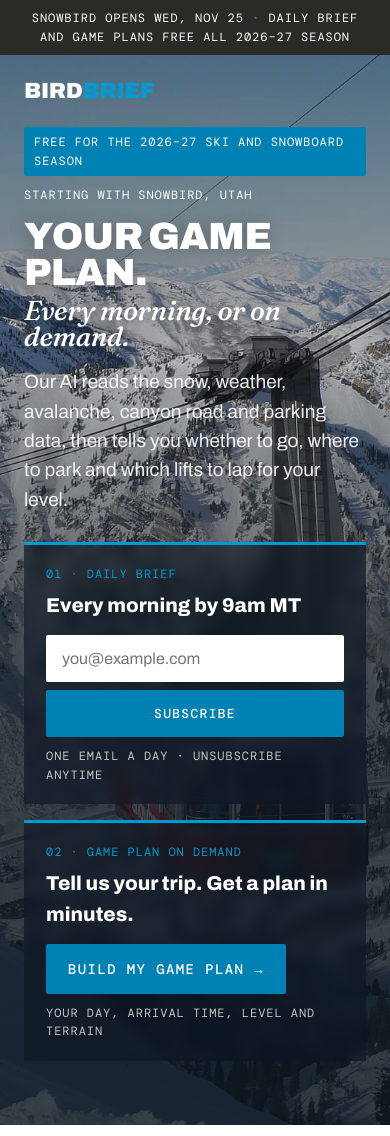
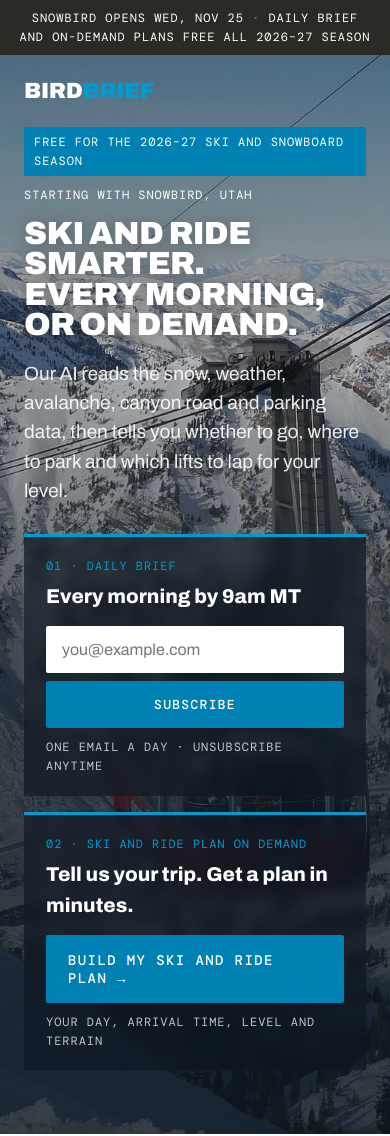
Before and after one commit to qqpeter99/birdbrief-images, a plain HTML site: page index.html in a window 390 px wide. Shown: the top 1136 px of the page. Drawn offline with nearby package versions, Linux system fonts and the light colour scheme.

Commit message:
"Ski and ride smarter." headline; rename offering to ski and ride plan on demand
Both headline lines use the same type. "Game plan on demand" becomes
"Ski and ride plan on demand" in the menu, hero card, section, buttons and
plan page. Stylesheet link gets a version tag so browsers pick up changes.

Co-Authored-By: Claude Opus 5.5 <noreply@anthropic.com>

```diff
--- a/index.html
+++ b/index.html
@@ -3,7 +3,7 @@
 <head>
   <meta charset="utf-8" />
   <meta name="viewport" content="width=device-width, initial-scale=1" />
-  <title>BirdBrief: your ski and snowboard game plan, every morning or on demand</title>
+  <title>BirdBrief: ski and ride smarter, every morning or on demand</title>
   <meta name="description" content="A free daily email for Snowbird skiers and snowboarders: today's call, where to park, which lifts to lap, and what's coming." />
   <meta property="og:image" content="images/hero-tram-bluebird.jpg" />
   <!-- Free Google Fonts, chosen as stand-ins for Glade's paid type:
@@ -12,10 +12,10 @@
   <link rel="preconnect" href="https://fonts.googleapis.com" />
   <link rel="preconnect" href="https://fonts.gstatic.com" crossorigin />
   <link href="https://fonts.googleapis.com/css2?family=Archivo:wght@400;500;700;800;900&family=DM+Mono:wght@400;500&family=Fraunces:ital,opsz,wght@0,9..144,500;1,9..144,500&display=swap" rel="stylesheet" />
-  <link rel="stylesheet" href="styles.css" />
+  <link rel="stylesheet" href="styles.css?v=4" />
 </head>
 <body>
-  <div class="announce mono">Snowbird opens Wed, Nov 25 <b>·</b> Daily brief and game plans free all 2026–27 season</div>
+  <div class="announce mono">Snowbird opens Wed, Nov 25 <b>·</b> Daily brief and on-demand plans free all 2026–27 season</div>
 
   <div class="hero">
     <header>
@@ -25,14 +25,14 @@
           <a href="#why">Why</a>
           <a href="#faq">FAQ</a>
           <a class="nav-btn ghost" href="#daily">Daily brief</a>
-          <a class="nav-btn" href="plan.html">Game plan on demand</a>
+          <a class="nav-btn" href="plan.html">Ski and ride plan on demand</a>
         </nav>
       </div>
     </header>
 
     <div class="hero-body wrap">
       <div class="hero-tags"><span class="pill mono">Free for the 2026–27 ski and snowboard season</span><span class="mono">Starting with Snowbird, Utah</span></div>
-      <h1>Your game plan. <em>Every morning, or on demand.</em></h1>
+      <h1>Ski and ride smarter.<span class="line2">Every morning, or on demand.</span></h1>
       <p class="lede">Our AI reads the snow, weather, avalanche, canyon road and parking data, then tells you whether to go, where to park and which lifts to lap for your level.</p>
       <div class="hero-offers">
         <div class="hero-offer" id="subscribe">
@@ -46,9 +46,9 @@
           <p class="fine mono">One email a day · Unsubscribe anytime</p>
         </div>
         <div class="hero-offer">
-          <div class="mono tag">02 · Game plan on demand</div>
+          <div class="mono tag">02 · Ski and ride plan on demand</div>
           <h3>Tell us your trip. Get a plan in minutes.</h3>
-          <a class="btn big" href="plan.html">Build my game plan →</a>
+          <a class="btn big" href="plan.html">Build my ski and ride plan →</a>
           <p class="fine mono">Your day, arrival time, level and terrain</p>
         </div>
       </div>
@@ -147,7 +147,7 @@
 
   <section id="ondemand">
     <div class="wrap">
-      <div class="eyebrow mono">02 · Game plan on demand</div>
+      <div class="eyebrow mono">02 · Ski and ride plan on demand</div>
       <h2>Going soon? Get a plan in minutes.</h2>
       <p class="sub">Tell us when you're going and how you ski. We check the latest conditions and email a plan built for your trip.</p>
       <div class="why three">
@@ -155,7 +155,7 @@
         <div><div class="n mono">Step 2</div><h4>We build your plan</h4><p>Our AI checks the latest snow, weather, avalanche, road and parking data for that day and matches the terrain to your level.</p></div>
         <div><div class="n mono">Step 3</div><h4>It lands in your inbox</h4><p>Where to park, your first lift, a warm-up, laps in order and when to head down, in a few minutes.</p></div>
       </div>
-      <p style="margin-top:36px;"><a class="btn big" href="plan.html">Build my game plan →</a></p>
+      <p style="margin-top:36px;"><a class="btn big" href="plan.html">Build my ski and ride plan →</a></p>
     </div>
   </section>
 
@@ -172,7 +172,7 @@
     <div class="wrap faq">
       <div class="eyebrow mono">FAQ</div>
       <h2>Questions</h2>
-      <details><summary>Is it really free?</summary><p>Yes. BirdBrief is free for the whole 2026–27 ski and snowboard season, including game plans on demand. It is a passion project by a Snowbird local.</p></details>
+      <details><summary>Is it really free?</summary><p>Yes. BirdBrief is free for the whole 2026–27 ski and snowboard season, including ski and ride plans on demand. It is a passion project by a Snowbird local.</p></details>
       <details><summary>Is this affiliated with Snowbird?</summary><p>No. BirdBrief is independent and isn't affiliated with or endorsed by Snowbird, UDOT or any forecaster it cites. Always check the official lift, road and avalanche reports before you go.</p></details>
       <details><summary>Where does the data come from?</summary><p>The Snowbird SNOTEL snow station and nearby stations, the National Weather Service, the Utah Avalanche Center, UDOT, Snowbird's public pages and cameras, and Chris Tomer's mountain weather videos, credited and linked in every email.</p></details>
       <details><summary>What about other resorts?</summary><p>Snowbird first. Alta, Brighton and Solitude are next if enough of you ask.</p></details>
@@ -187,7 +187,7 @@
       <p class="sub" style="margin:0 auto 28px;color:rgba(255,255,255,.75);">Both free all 2026–27 season.</p>
       <div class="closer-ctas">
         <a class="btn big" href="#subscribe">Subscribe to the daily brief</a>
-        <a class="btn big ghost" href="plan.html">Build a game plan</a>
+        <a class="btn big ghost" href="plan.html">Build a ski and ride plan</a>
       </div>
     </div>
   </section>
--- a/styles.css
+++ b/styles.css
@@ -194,8 +194,8 @@ nav .nav-btn { opacity: 1; margin-left: 14px; padding: 10px 14px; border-radius:
 nav .nav-btn.ghost { background: transparent; box-shadow: inset 0 0 0 1.5px rgba(255,255,255,.8); }
 nav .nav-btn:hover { background: var(--accent-dark); }
 nav .nav-btn.ghost:hover { background: rgba(255,255,255,.12); }
-.hero h1 { font-size: clamp(38px, 6vw, 76px); }
-.hero h1 em { display: block; font-size: .72em; margin-top: 6px; }
+.hero h1 { font-size: clamp(32px, 3.8vw, 54px); max-width: 1100px; }
+.hero h1 .line2 { display: block; }
 .hero-offers { display: grid; grid-template-columns: 1fr 1fr; gap: 16px; max-width: 920px; }
 .hero-offer { background: rgba(14,24,34,.62); backdrop-filter: blur(6px); -webkit-backdrop-filter: blur(6px); padding: 20px 22px; border-top: 3px solid var(--accent); display: flex; flex-direction: column; }
 .hero-offer .tag { color: var(--accent); }
```
Also changed, not shown: plan.html (+6 -6 lines).
